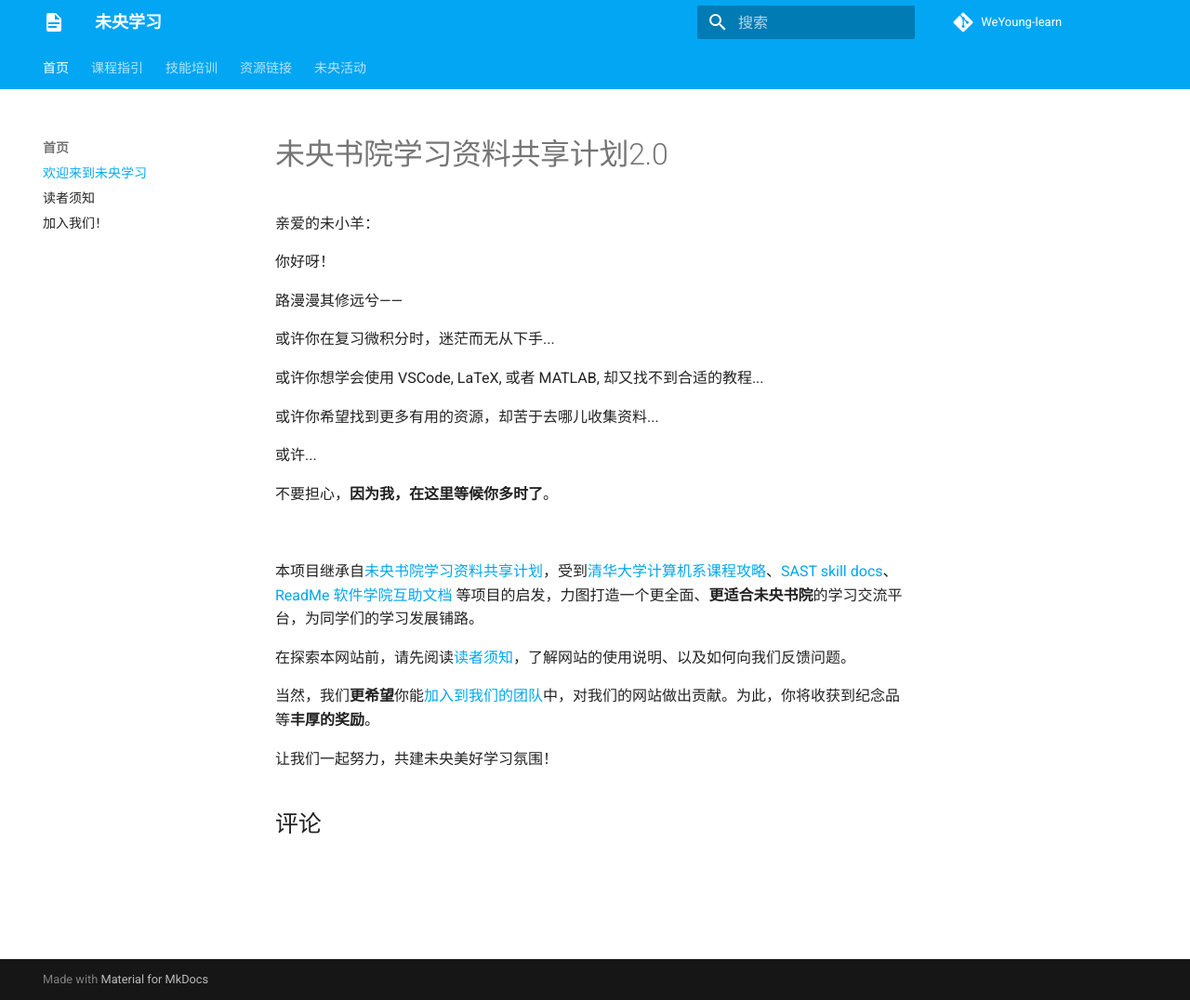
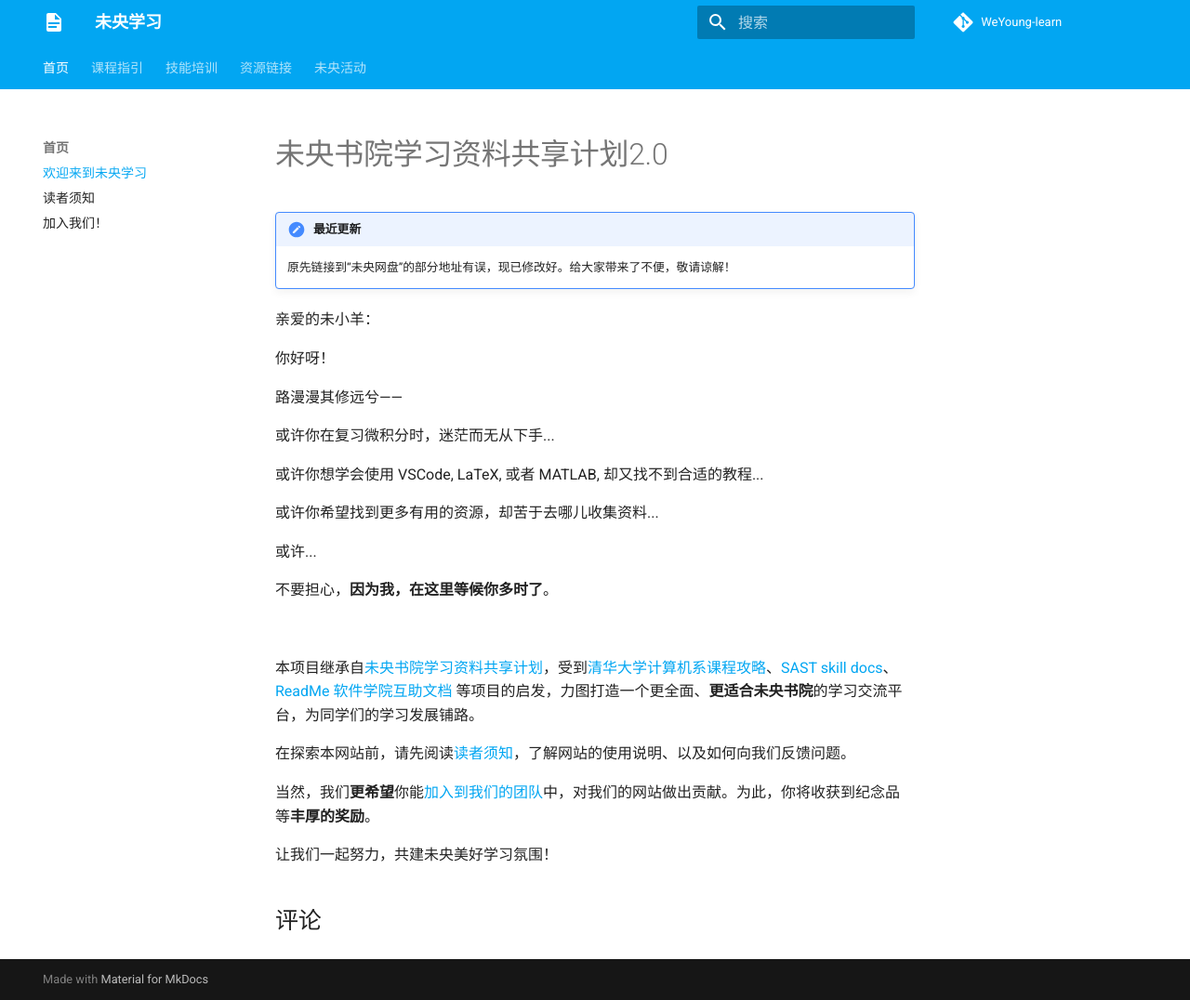
Before and after one commit to WeYoung-learn/WeYoung-learn.github.io, an MkDocs documentation site: the page built from docs/index.md, in a window 1280 px wide and 1076 px high. Shown: the whole window at 93% size. Built offline with MkDocs 1.6.1 and Material for MkDocs 9.7.7, drawn with Linux system fonts in a browser that asks for light colours; comment, search, counter and statistics services are not loaded.

Commit message:
add recent update info

```diff
--- a/docs/index.md
+++ b/docs/index.md
@@ -3,6 +3,10 @@ comments: true
 ---
 
 # 未央书院学习资料共享计划2.0
+
+!!! note "最近更新"
+    原先链接到“未央网盘”的部分地址有误，现已修改好。给大家带来了不便，敬请谅解！
+
 亲爱的未小羊：
 
 你好呀！
```
